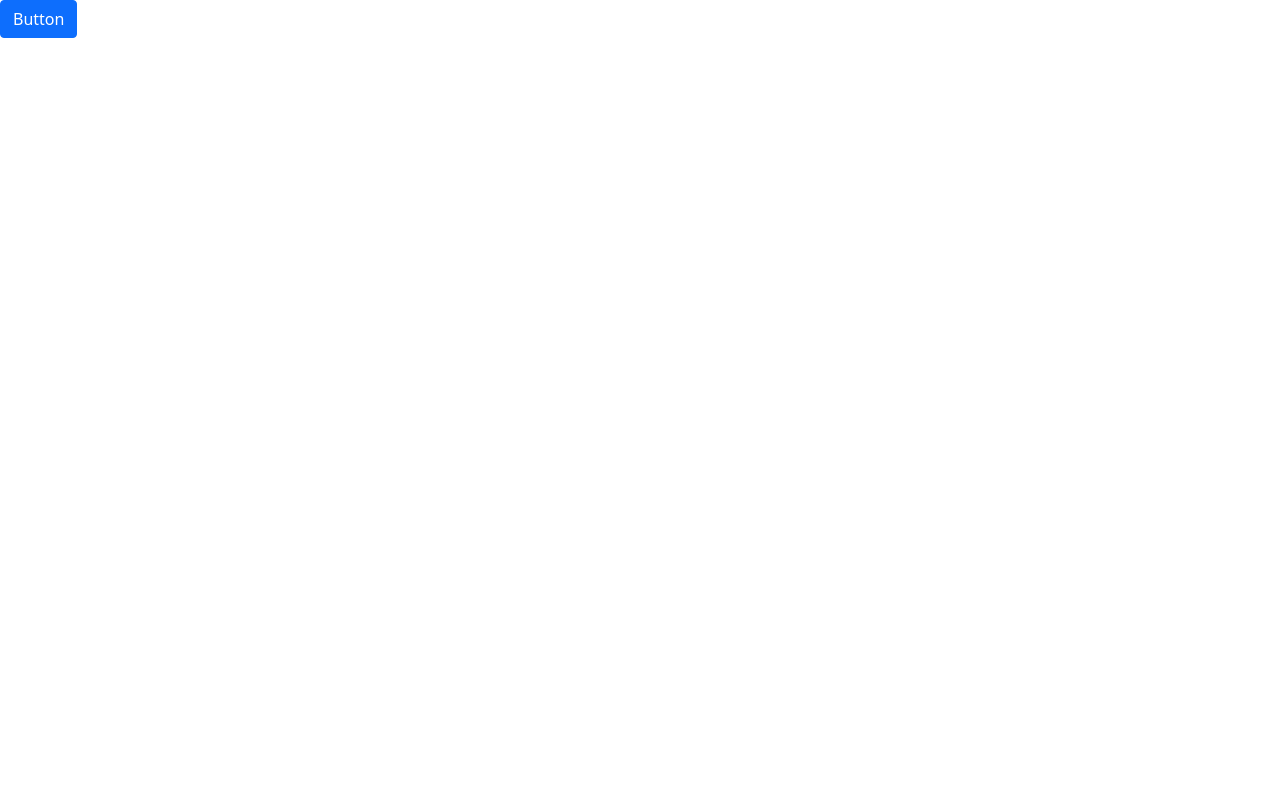
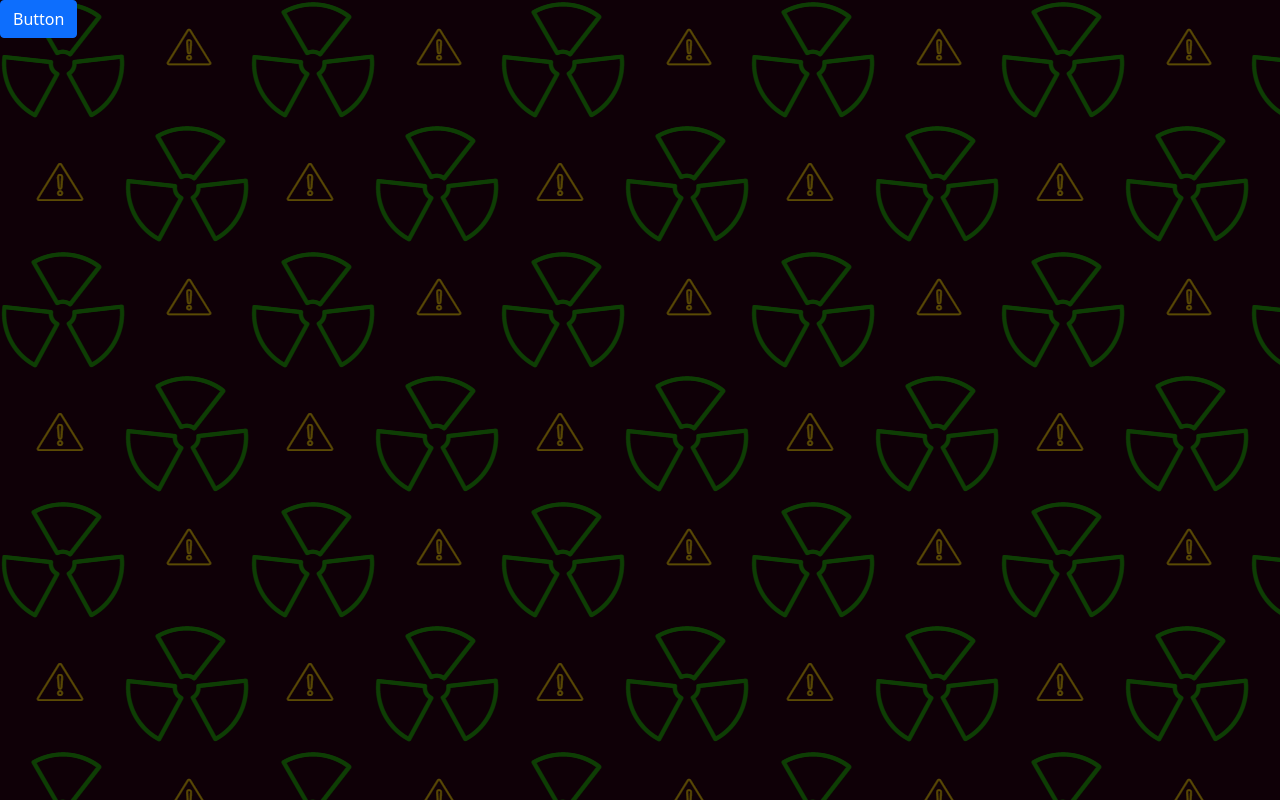
Before and after one commit to svoboda-core/Radioactivity, a React (Create React App) app: page / in a window 1280 px wide. Built offline with nearby package versions, Linux system fonts and the light colour scheme.

Commit message:
style: background change

```diff
--- a/src/index.css
+++ b/src/index.css
@@ -5,6 +5,7 @@ body {
     sans-serif;
   -webkit-font-smoothing: antialiased;
   -moz-osx-font-smoothing: grayscale;
+	background-image: url(../public/ra.png);
 }
 
 code {
```
